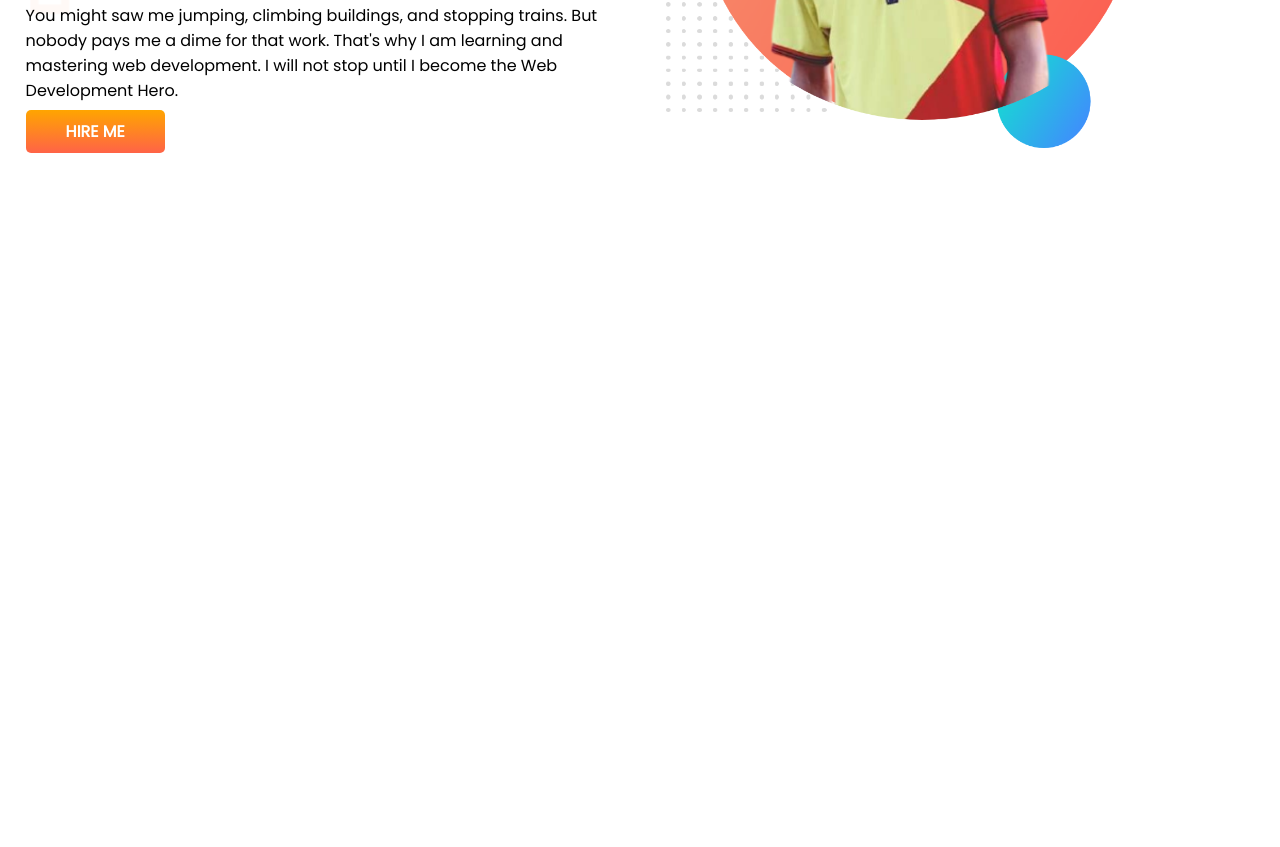
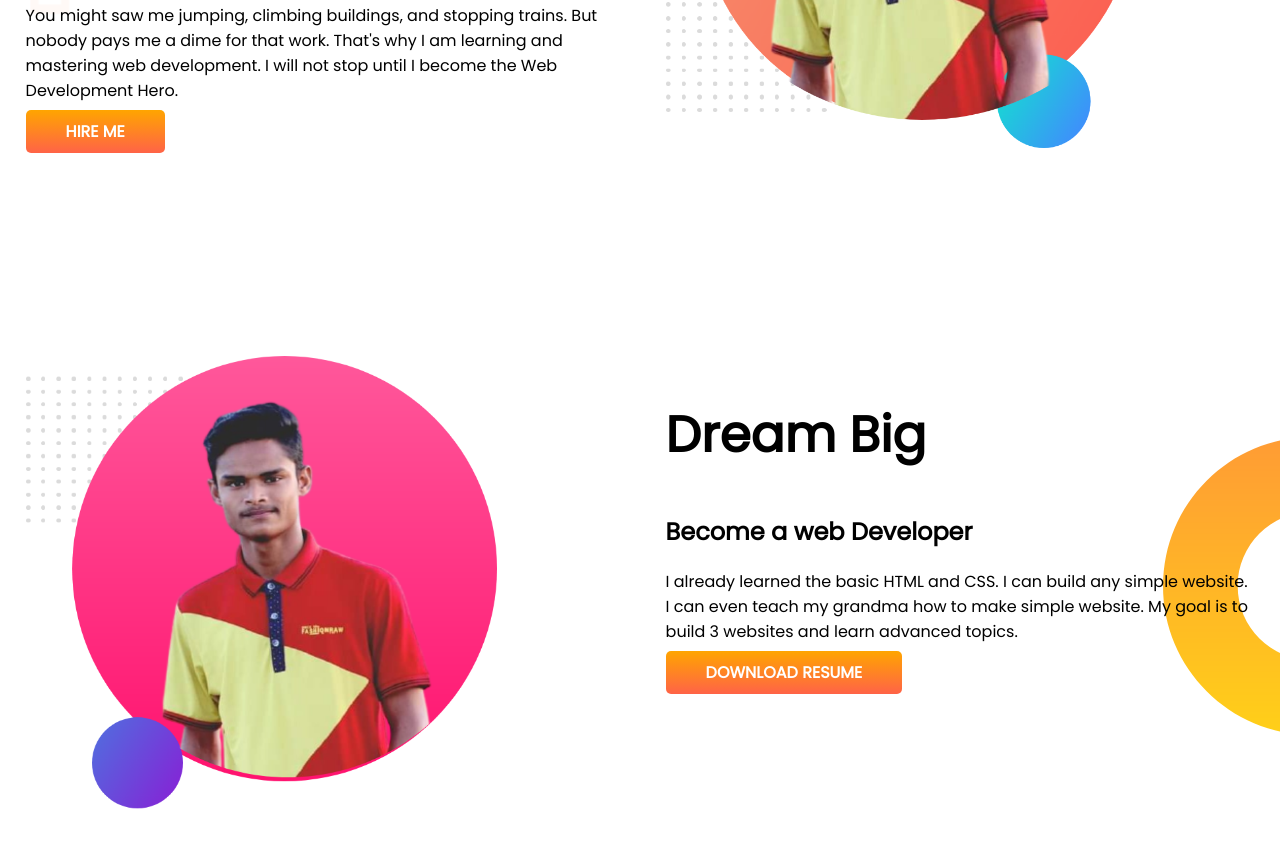
Before and after one commit to armanbhuiyan007/devoloper-portfolio, a plain HTML site: page index.html in a window 1280 px wide. Shown: the part 345-1192 px from the top of the page. Before the commit the page ends 800 px from the top, so only its background shows below. Drawn offline with Linux system fonts and the light colour scheme.

Commit message:
dream added

```diff
--- a/index.html
+++ b/index.html
@@ -23,5 +23,18 @@
     <img src="images/arman1007.png" alt="">
     </div>
     </section>
+    <section class="dream-big">
+        <div class="half-width" >
+            <img src="images/armanbr007.png" alt="">
+        </div>
+        <div class="half-width" >
+            <h1>Dream Big</h1>
+            <h2>Become a web Developer</h2>
+            <p>I already learned the basic HTML and CSS. I can build any simple website. I can even teach my grandma how to make simple website. My goal is to build 3 websites and learn advanced topics.</p>
+            <a class="link-batton" target="_blank" "href="https://www.facebook.com/arman.bhoiyan" alt="">DOWNLOAD RESUME</a>
+
+        </div>
+
+    </section>
 </body>
 </html>
--- a/style.css
+++ b/style.css
@@ -10,6 +10,7 @@ span{
 }
 section{
     display: flex;
+    margin-bottom: 150px;
 }
 .half-width{
     width: 50%;
@@ -29,4 +30,8 @@ section{
 .top-banner{
     background-image:url(images/top-banner.png) ;
     background-repeat: no-repeat;
+}.dream-big{
+    background-image: url(images/dream-bg.png);
+    background-repeat: no-repeat;
+    background-position:right ;
 }
```
Also changed, not shown: images/JPEG_20210425_234531_9097972531627273653.jpg (deleted), images/armanbr007.png (added), images/my-bg2.png (deleted).
